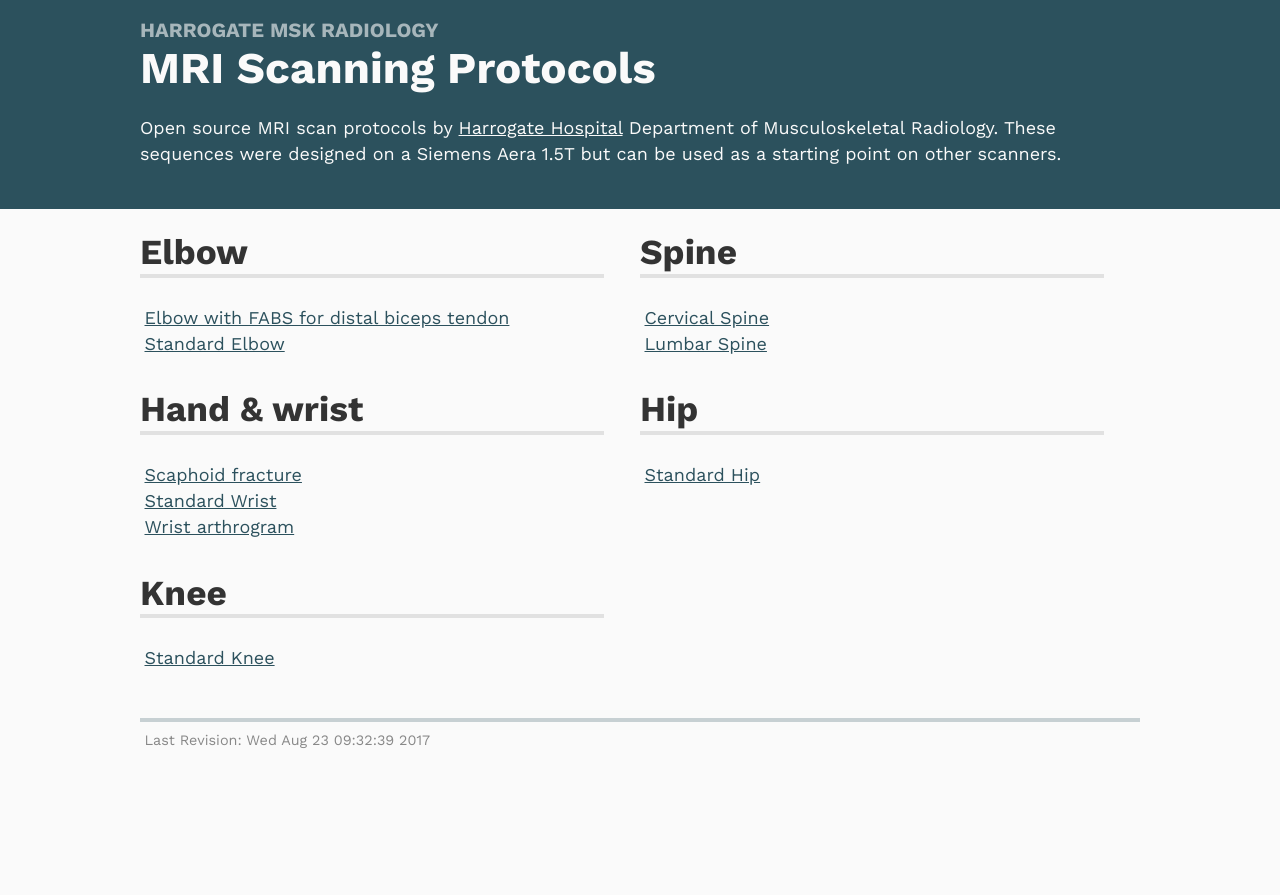
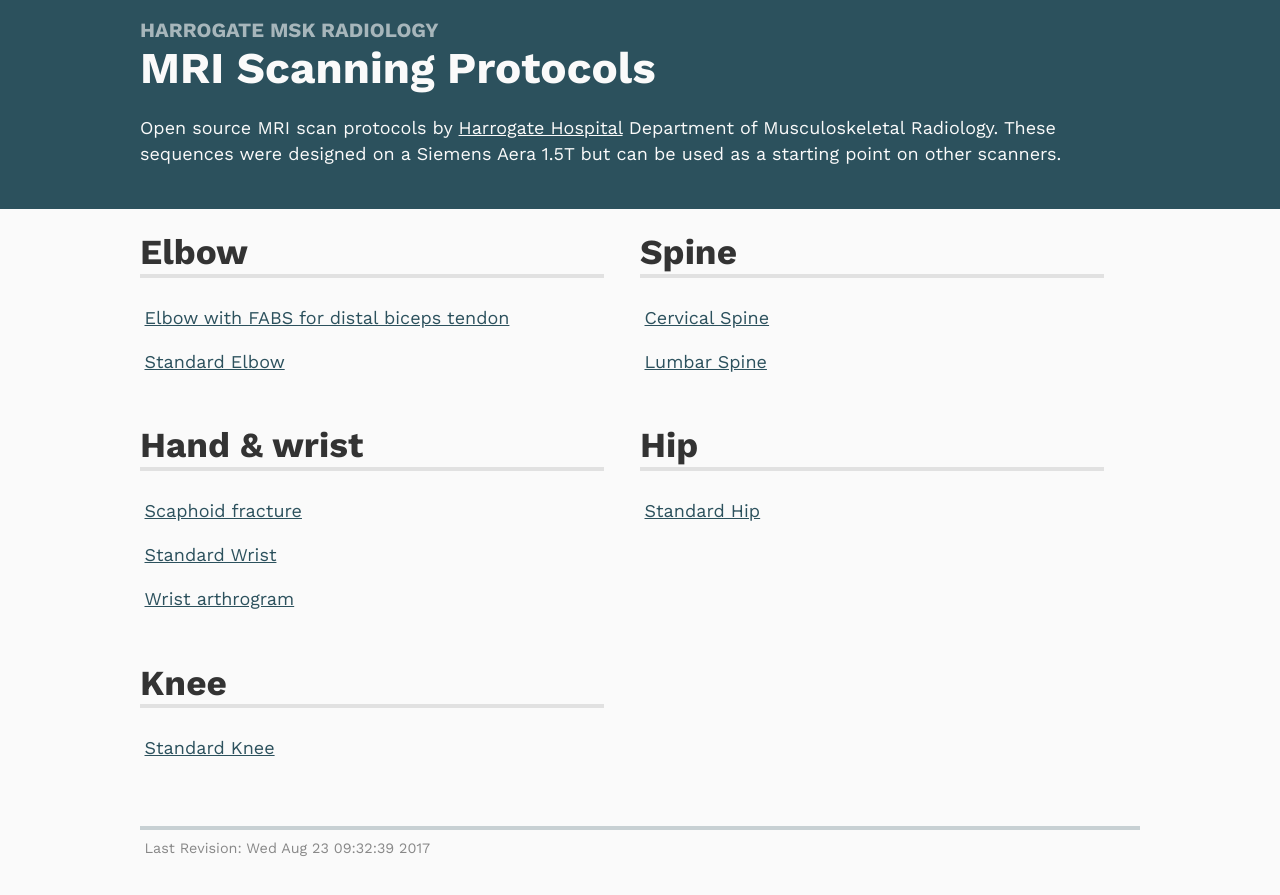
Before and after one commit to harrogatemsk/harrogatemsk.github.io, a Jekyll site: the page built from index.html, in a window 1280 px wide. Shown: the top 895 px of the page. Built offline with Jekyll 4.4.1, drawn with Linux system fonts in a browser that asks for light colours.

Commit message:
Update style.scss

```diff
--- a/assets/css/style.scss
+++ b/assets/css/style.scss
@@ -137,6 +137,8 @@ ul.breadcrumbs li { list-style: none; display: inline-block; }
 	}
 }
 
+ul li { margin-bottom: 1em; }
+
 .list {
 	padding: 0.5em 0.25em;
 }
```
